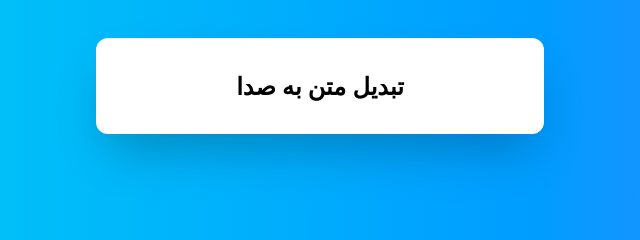
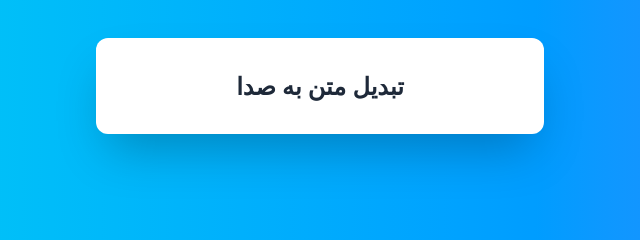
Before and after one commit to mubarakaataye/new-project, a website: page public/textChanger.html in a window 1280 px wide. Shown: the part 314-554 px from the top of the page, 320-960 px from the left. Drawn offline with Linux system fonts and the light colour scheme.

Commit message:
text-color

```diff
--- a/public/textChanger.html
+++ b/public/textChanger.html
@@ -8,7 +8,7 @@
 </head>
 <body class="bg-gradient-to-r from-cyan-400 to-blue-500 min-h-screen flex items-center justify-center px-4">
     <div class="bg-white p-8 rounded-xl shadow-2xl max-w-md w-full text-center">
-        <h1 class="text-2xl font-bold">تبدیل متن به صدا</h1>
+        <h1 class="text-2xl font-bold text-gray-800">تبدیل متن به صدا</h1>
     </div>
 
 </body>
```
